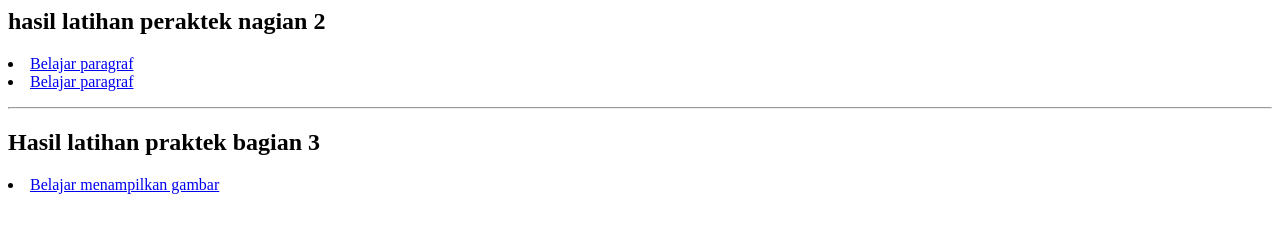
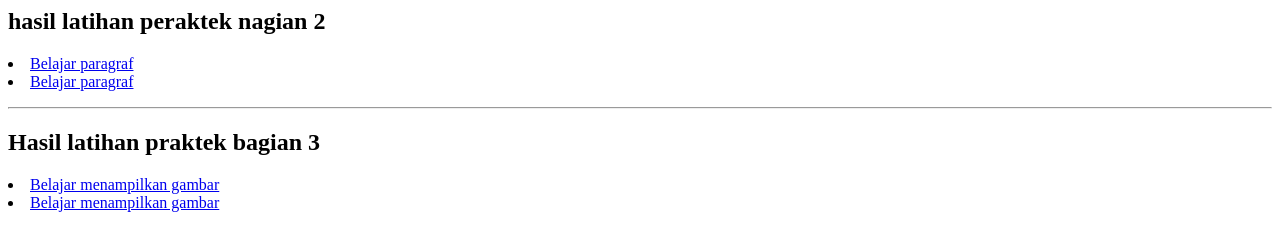
Before and after one commit to JAMANINOR/jamaninor.gethub.io, a plain HTML site: page index.html in a window 1280 px wide. Drawn offline with Linux system fonts and the light colour scheme.

Commit message:
merubah readme

```diff
--- a/index.html
+++ b/index.html
@@ -14,6 +14,7 @@
         <h2>Hasil latihan praktek bagian 3</h2>
         <p>
             <li><a href="Menampilkan Gambar.html">Belajar menampilkan gambar</a></li>
+            <li><a href="Menampilkan Gambar.html">Belajar menampilkan gambar</a></li>
         </p>
     </body>
 
```
Also changed, not shown: 1 other file.
